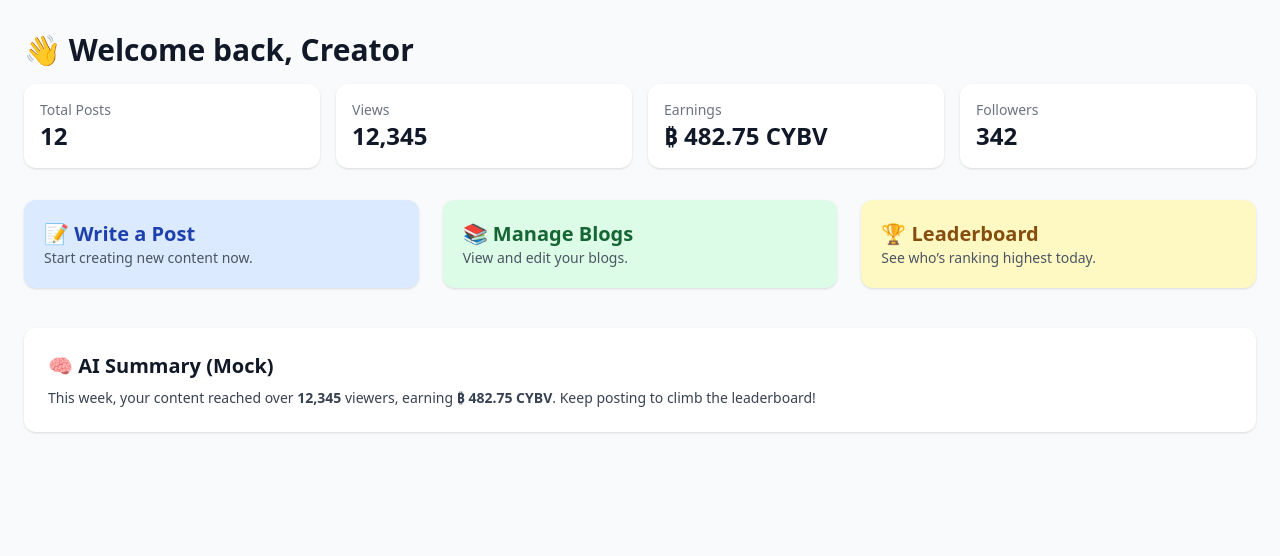
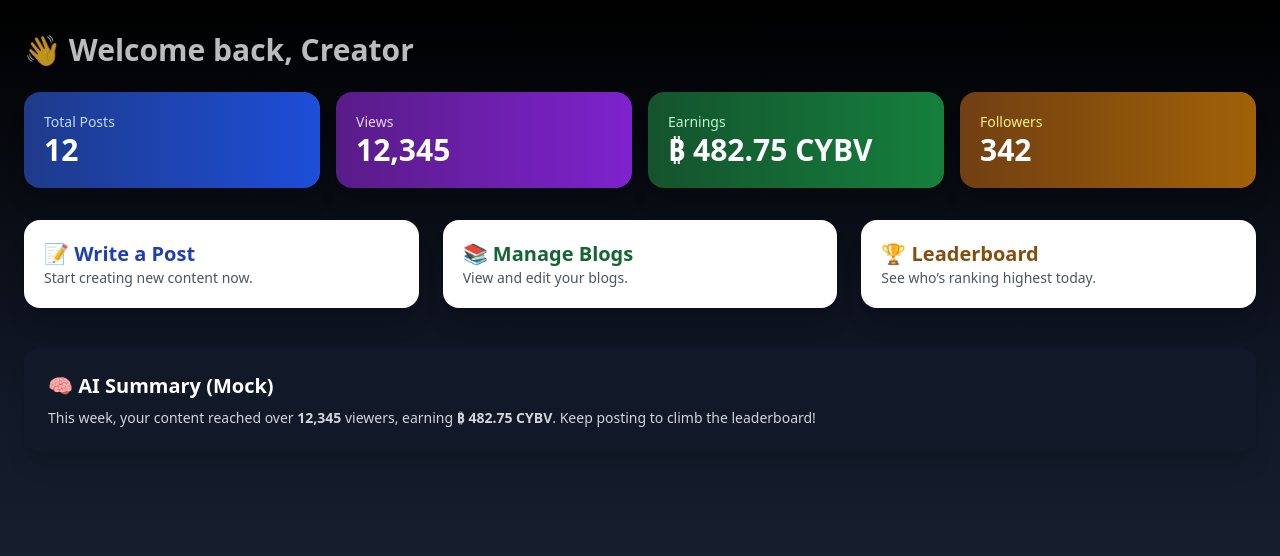
Before and after one commit to cybev1/cybev-frontend, a Next.js app: page /studio/dashboard in a window 1280 px wide. Shown: the top 556 px of the page. Built offline with nearby package versions, Linux system fonts and the light colour scheme.

Commit message:
Add files via upload

```diff
--- a/pages/studio/dashboard.jsx
+++ b/pages/studio/dashboard.jsx
@@ -20,52 +20,52 @@ export default function Dashboard() {
   }, []);
 
   return (
-    <div className="min-h-screen px-6 py-8 bg-gray-50 dark:bg-black text-gray-900 dark:text-white">
-      <h1 className="text-3xl font-bold mb-4">👋 Welcome back, {username}</h1>
+    <div className="min-h-screen px-6 py-8 bg-gradient-to-b from-black via-gray-900 to-gray-800 text-white">
+      <h1 className="text-3xl font-bold mb-6 animate-pulse">👋 Welcome back, {username}</h1>
 
       <div className="grid grid-cols-1 md:grid-cols-2 lg:grid-cols-4 gap-4 mb-8">
-        <div className="bg-white dark:bg-gray-800 p-4 rounded-xl shadow">
-          <h2 className="text-sm text-gray-500">Total Posts</h2>
-          <p className="text-2xl font-bold">{stats?.posts || 0}</p>
+        <div className="bg-gradient-to-r from-blue-900 to-blue-700 p-5 rounded-2xl shadow-xl transition hover:scale-105 duration-300">
+          <h2 className="text-sm text-blue-200">Total Posts</h2>
+          <p className="text-3xl font-extrabold">{stats?.posts || 0}</p>
         </div>
-        <div className="bg-white dark:bg-gray-800 p-4 rounded-xl shadow">
-          <h2 className="text-sm text-gray-500">Views</h2>
-          <p className="text-2xl font-bold">{stats?.views?.toLocaleString() || 0}</p>
+        <div className="bg-gradient-to-r from-purple-900 to-purple-700 p-5 rounded-2xl shadow-xl transition hover:scale-105 duration-300">
+          <h2 className="text-sm text-purple-200">Views</h2>
+          <p className="text-3xl font-extrabold">{stats?.views?.toLocaleString() || 0}</p>
         </div>
-        <div className="bg-white dark:bg-gray-800 p-4 rounded-xl shadow">
-          <h2 className="text-sm text-gray-500">Earnings</h2>
-          <p className="text-2xl font-bold">₿ {stats?.earnings?.toFixed(2) || '0.00'} CYBV</p>
+        <div className="bg-gradient-to-r from-green-900 to-green-700 p-5 rounded-2xl shadow-xl transition hover:scale-105 duration-300">
+          <h2 className="text-sm text-green-200">Earnings</h2>
+          <p className="text-3xl font-extrabold">₿ {stats?.earnings?.toFixed(2) || '0.00'} CYBV</p>
         </div>
-        <div className="bg-white dark:bg-gray-800 p-4 rounded-xl shadow">
-          <h2 className="text-sm text-gray-500">Followers</h2>
-          <p className="text-2xl font-bold">{stats?.followers || 0}</p>
+        <div className="bg-gradient-to-r from-yellow-900 to-yellow-700 p-5 rounded-2xl shadow-xl transition hover:scale-105 duration-300">
+          <h2 className="text-sm text-yellow-200">Followers</h2>
+          <p className="text-3xl font-extrabold">{stats?.followers || 0}</p>
         </div>
       </div>
 
       <div className="grid grid-cols-1 md:grid-cols-3 gap-6 mb-10">
         <Link href="/studio/create">
-          <div className="bg-blue-100 dark:bg-blue-900 p-5 rounded-xl shadow hover:shadow-lg cursor-pointer">
+          <div className="bg-white dark:bg-gray-800 p-5 rounded-2xl shadow-xl hover:shadow-2xl hover:bg-blue-50 dark:hover:bg-gray-700 transition duration-300">
             <h3 className="text-xl font-semibold text-blue-800 dark:text-white">📝 Write a Post</h3>
             <p className="text-sm text-gray-600 dark:text-gray-300">Start creating new content now.</p>
           </div>
         </Link>
         <Link href="/studio/blogs">
-          <div className="bg-green-100 dark:bg-green-900 p-5 rounded-xl shadow hover:shadow-lg cursor-pointer">
+          <div className="bg-white dark:bg-gray-800 p-5 rounded-2xl shadow-xl hover:shadow-2xl hover:bg-green-50 dark:hover:bg-gray-700 transition duration-300">
             <h3 className="text-xl font-semibold text-green-800 dark:text-white">📚 Manage Blogs</h3>
             <p className="text-sm text-gray-600 dark:text-gray-300">View and edit your blogs.</p>
           </div>
         </Link>
         <Link href="/studio/leaderboard">
-          <div className="bg-yellow-100 dark:bg-yellow-900 p-5 rounded-xl shadow hover:shadow-lg cursor-pointer">
+          <div className="bg-white dark:bg-gray-800 p-5 rounded-2xl shadow-xl hover:shadow-2xl hover:bg-yellow-50 dark:hover:bg-gray-700 transition duration-300">
             <h3 className="text-xl font-semibold text-yellow-800 dark:text-white">🏆 Leaderboard</h3>
             <p className="text-sm text-gray-600 dark:text-gray-300">See who’s ranking highest today.</p>
           </div>
         </Link>
       </div>
 
-      <div className="bg-white dark:bg-gray-800 p-6 rounded-xl shadow">
-        <h2 className="text-xl font-bold mb-2">🧠 AI Summary (Mock)</h2>
-        <p className="text-sm text-gray-700 dark:text-gray-300">
+      <div className="bg-gray-900 p-6 rounded-2xl shadow-xl">
+        <h2 className="text-xl font-bold mb-2 text-white">🧠 AI Summary (Mock)</h2>
+        <p className="text-sm text-gray-300">
           This week, your content reached over <strong>{stats?.views?.toLocaleString() || 0}</strong> viewers,
           earning <strong>₿ {stats?.earnings?.toFixed(2) || '0.00'} CYBV</strong>. Keep posting to climb the leaderboard!
         </p>
```
